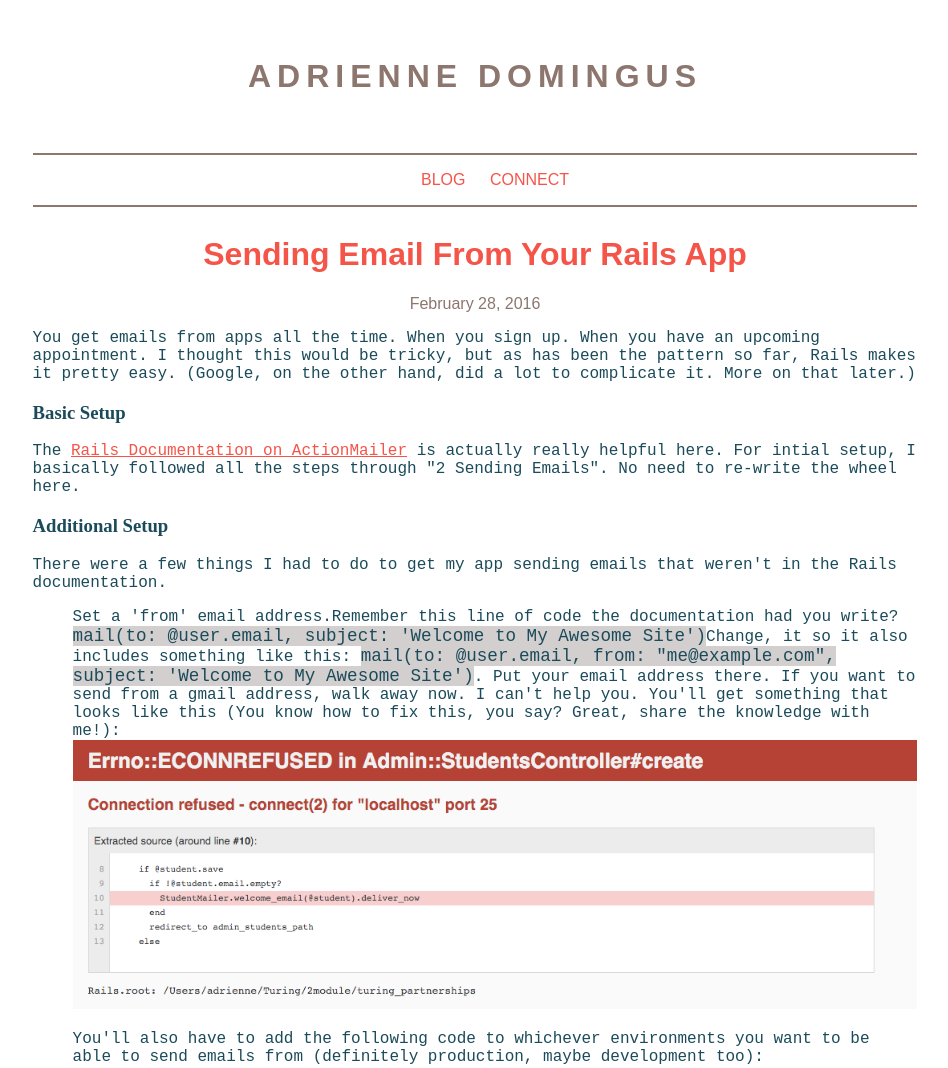
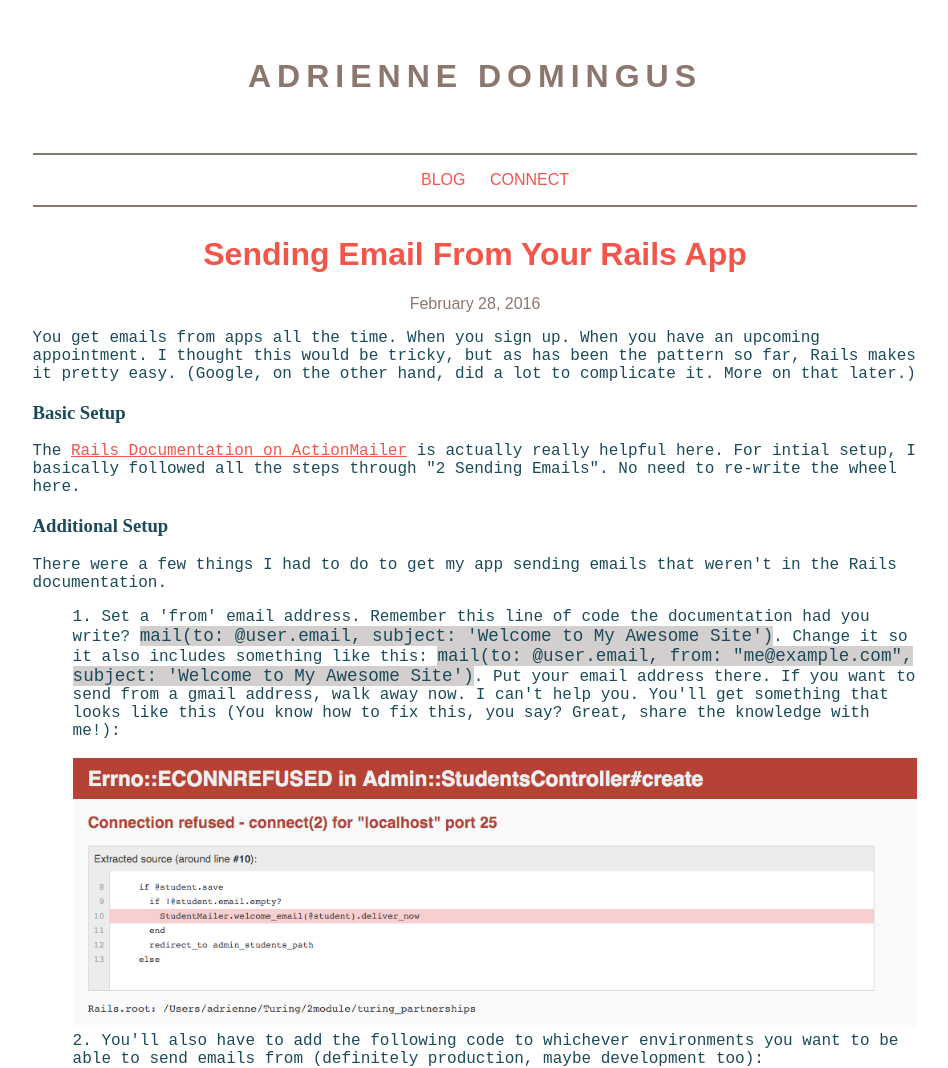
Before and after one commit to adriennedomingus/adriennedomingus.github.io, a Jekyll site: the page built from _posts/2016-02-28-sending-email-from-your-rails-app.html, in a window 1280 px wide. Shown: the top 1068 px of the page, without its empty margins (165-1113 px from the left). Built offline with Jekyll 4.4.1, drawn with Linux system fonts in a browser that asks for light colours; some of the changed text lies outside the part shown; grey boxes are pictures that could not be loaded.

Commit message:
explicit file path

```diff
--- a/_posts/2016-02-28-sending-email-from-your-rails-app.html
+++ b/_posts/2016-02-28-sending-email-from-your-rails-app.html
@@ -9,13 +9,14 @@
 <h3>Additional Setup</h3>
 <p>There were a few things I had to do to get my app sending emails that weren't in the Rails documentation.</p>
 <ol class="post-list">
-  <li>Set a 'from' email address.Remember this line of code the documentation had you write? <span class="code">mail(to: @user.email, subject: 'Welcome to My Awesome Site')</span>Change, it so it also includes something like this: <span class="code">mail(to: @user.email, from: "me@example.com", subject: 'Welcome to My Awesome Site')</span>. Put your email address there. If you want to send from a gmail address, walk away now. I can't help you. You'll get something that looks like this (You know how to fix this, you say? Great, share the knowledge with me!):</li>
+  <li>1. Set a 'from' email address. Remember this line of code the documentation had you write? <span class="code">mail(to: @user.email, subject: 'Welcome to My Awesome Site')</span>. Change it so it also includes something like this: <span class="code">mail(to: @user.email, from: "me@example.com", subject: 'Welcome to My Awesome Site')</span>. Put your email address there. If you want to send from a gmail address, walk away now. I can't help you. You'll get something that looks like this (You know how to fix this, you say? Great, share the knowledge with me!):</li>
+  <br/>
   <img class="command-line" src="/images/2016-02-28/01.png" alt="image 01" />
-  <p>You'll also have to add the following code to whichever environments you want to be able to send emails from (definitely production, maybe development too):</p>
+  <li>2. You'll also have to add the following code to whichever environments you want to be able to send emails from (definitely production, maybe development too):</li>
   <script src="https://gist.github.com/adriennedomingus/ef091d98ea72df1de99b.js"></script>
   <p>A couple notes on this:</p>
   <ul class="post-list">
-    <li>-The default for the development environment is to not send emails and not raise errors if it's not working properly. If you want to send emails from your development environment, you'll want to include the following lines of code as well:</li>
+    <li>-The default for the development environment is to not send emails and not raise errors if it's not working properly. If you want to send emails from your development environment, you'll want to include the following lines of code in your config/environments/development.rb file as well:</li>
     <br/>
     <script src="https://gist.github.com/adriennedomingus/f0ec6ceffc433fa7f37f.js"></script>
     </li>
```
